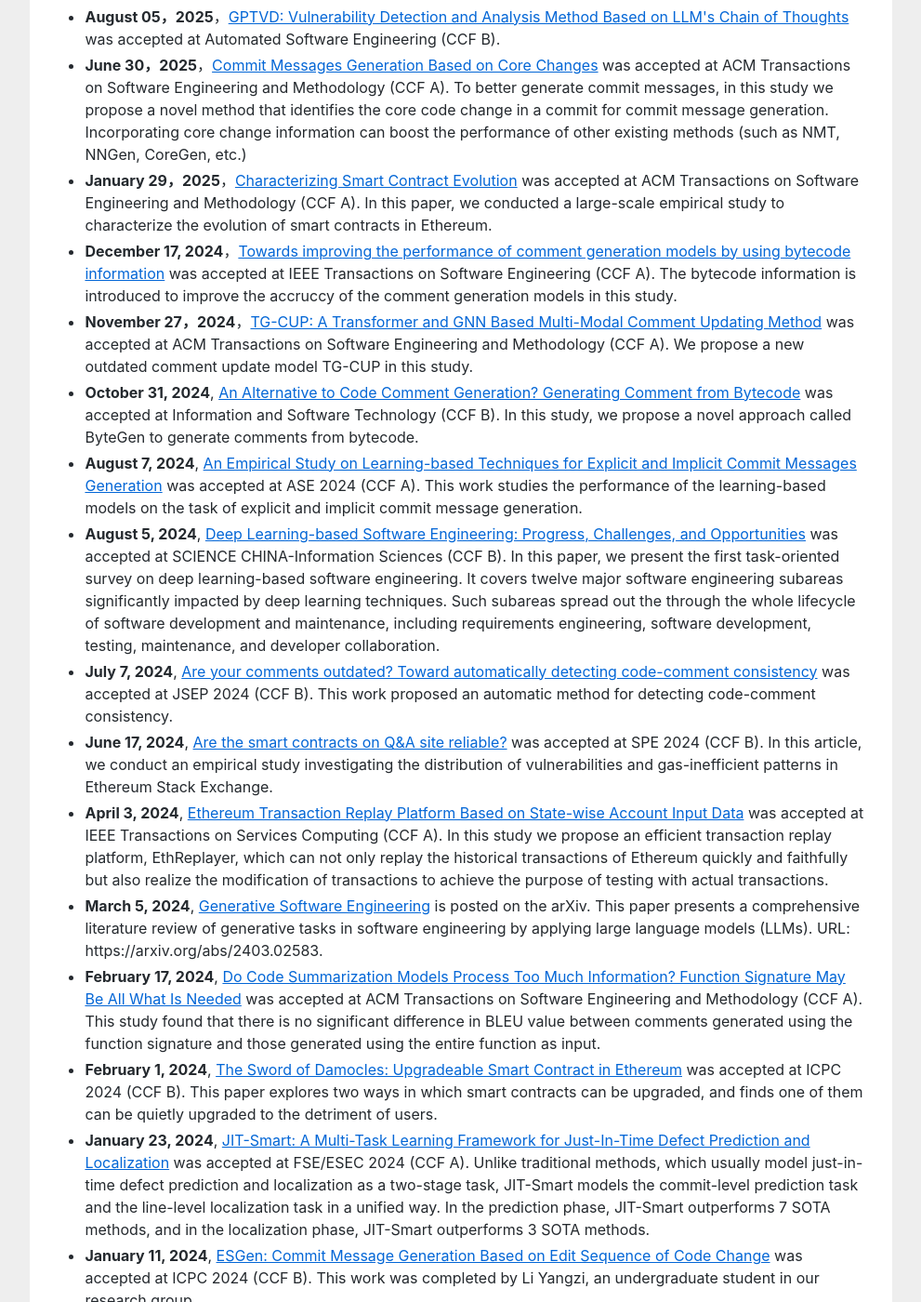
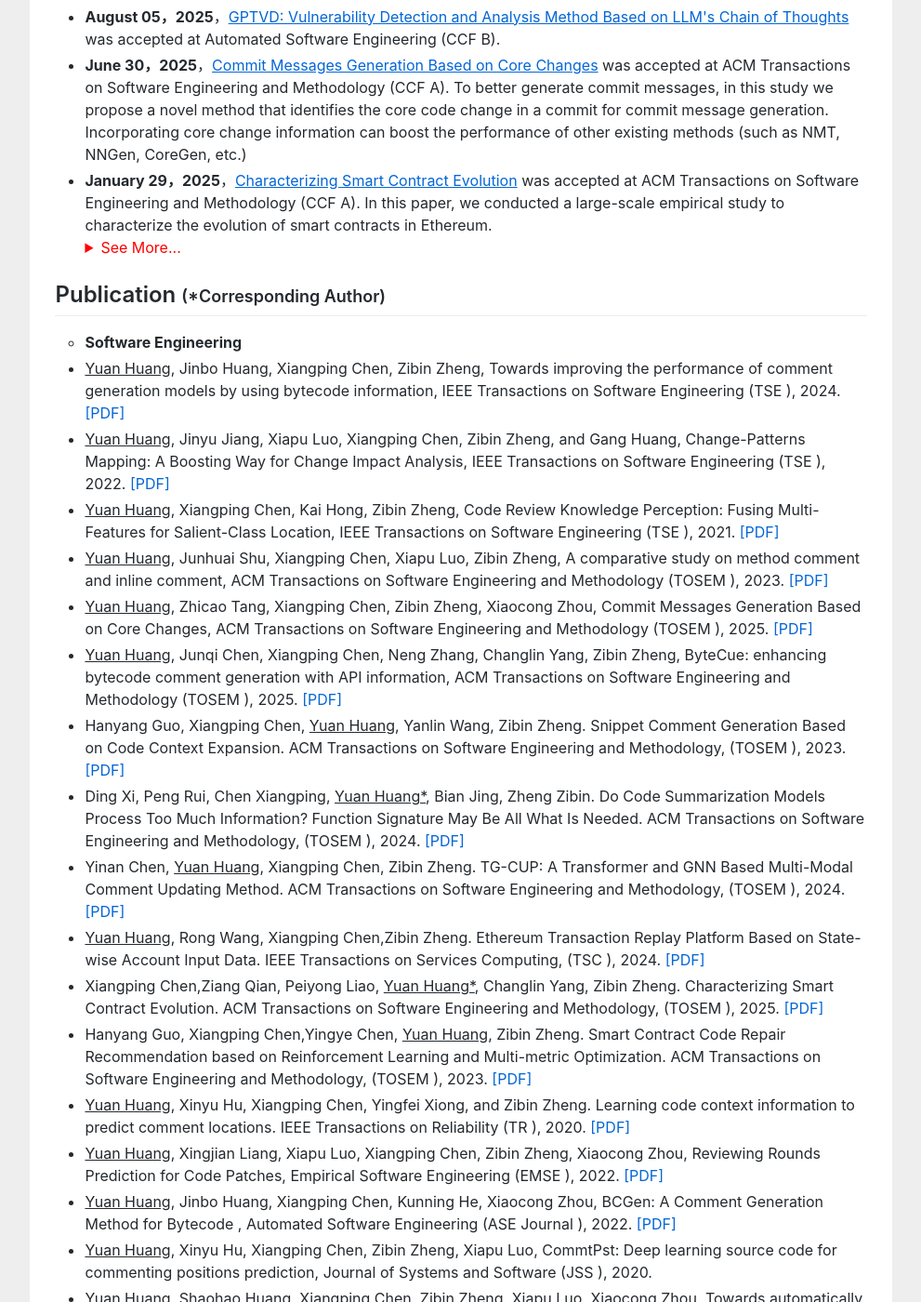
Before and after one commit to huangyuan-hy/huangyuan-hy.github.io, a Jekyll site: the page index.html, which Jekyll copies as it is, in a window 1280 px wide and 1400 px high, scrolled down 1193 px. Shown: the whole window at 93% size, without its empty margins (144-1135 px from the left). Built offline with Jekyll 4.4.1, drawn with Linux system fonts in a browser that asks for light colours; some of the changed text lies outside the part shown.

Commit message:
Update index.html

```diff
--- a/index.html
+++ b/index.html
@@ -106,6 +106,8 @@ gtag('config', 'UA-158965281-1');
 						<li><b>August 05，2025</b>，<a href=""><u>GPTVD: Vulnerability Detection and Analysis Method Based on LLM's Chain of Thoughts</u></a> was accepted at Automated Software Engineering (CCF B). </li>
 						<li><b>June 30，2025</b>，<a href=""><u>Commit Messages Generation Based on Core Changes</u></a> was accepted at ACM Transactions on Software Engineering and Methodology (CCF A). To better generate commit messages, in this study we propose a novel method that identifies the core code change in a commit for commit message generation. Incorporating core change information can boost the performance of other existing methods (such as NMT, NNGen, CoreGen, etc.)</li>
 						<li><b>January 29，2025</b>，<a href=""><u>Characterizing Smart Contract Evolution</u></a> was accepted at ACM Transactions on Software Engineering and Methodology (CCF A). In this paper, we conducted a large-scale empirical study to characterize the evolution of smart contracts in Ethereum.</li>
+						<details>
+  <summary style="color:red;">See More...</summary>
 						<li><b>December 17, 2024</b>，<a href=""><u>Towards improving the performance of comment generation models by using bytecode information</u></a> was accepted at IEEE Transactions on Software Engineering (CCF A). The bytecode information is introduced to improve the accruccy of the comment generation models in this study.</li>
 						<li><b>November 27，2024</b>，<a href=""><u>TG-CUP: A Transformer and GNN Based Multi-Modal Comment Updating Method</u></a> was accepted at ACM Transactions on Software Engineering and Methodology (CCF A). We propose a new outdated comment update model TG-CUP in this study.</li>
 						<li><b>October 31, 2024</b>, <a href=""><u>An Alternative to Code Comment Generation? Generating Comment from Bytecode</u></a> was accepted at Information and Software Technology (CCF B). In this study, we propose a novel approach called ByteGen to generate comments from bytecode.</li>
@@ -120,9 +122,6 @@ gtag('config', 'UA-158965281-1');
 						<li><b>January 23, 2024</b>,  <a href=""><u>JIT-Smart: A Multi-Task Learning Framework for Just-In-Time Defect Prediction and Localization</u></a> was accepted at FSE/ESEC 2024 (CCF A). Unlike traditional methods, which usually model just-in-time defect prediction and localization as a two-stage task, JIT-Smart models the commit-level prediction task and the line-level localization task in a unified way. In the prediction phase, JIT-Smart outperforms 7 SOTA methods, and in the localization phase, JIT-Smart outperforms 3 SOTA methods.</li>
 						<li><b>January 11, 2024</b>,  <a href=""><u>ESGen: Commit Message Generation Based on Edit Sequence of Code Change</u></a> was accepted at ICPC 2024 (CCF B). This work was completed by Li Yangzi, an undergraduate student in our research group. </li>
 						<li><b>January 04, 2024</b>,  <a href=""><u>An Empirical Study of Code Reuse between GitHub and Stack Overflow during Software Development</u></a> was accepted at Journal of Systems and Software (CCF B). This paper is an extension version of the paper accepted by ICPC'22. </li>
-
-<details>
-  <summary style="color:red;">See More...</summary>
 					<li><b>December 01, 2023</b>,  <a href=""><u>Smart Contract Code Repair Recommendation based on Reinforcement Learning and Multi-metric Optimization</u></a> was accepted at ACM Transactions on Software Engineering and Methodology (CCF A). </li>
 						<li><b>November 18, 2023</b>,  <a href=""><u>Towards Automatically Identifying the Co-change of Production and Test Code</u></a> was accepted at Software Testing, Verification & Reliability (CCF B). </li>
 
```
